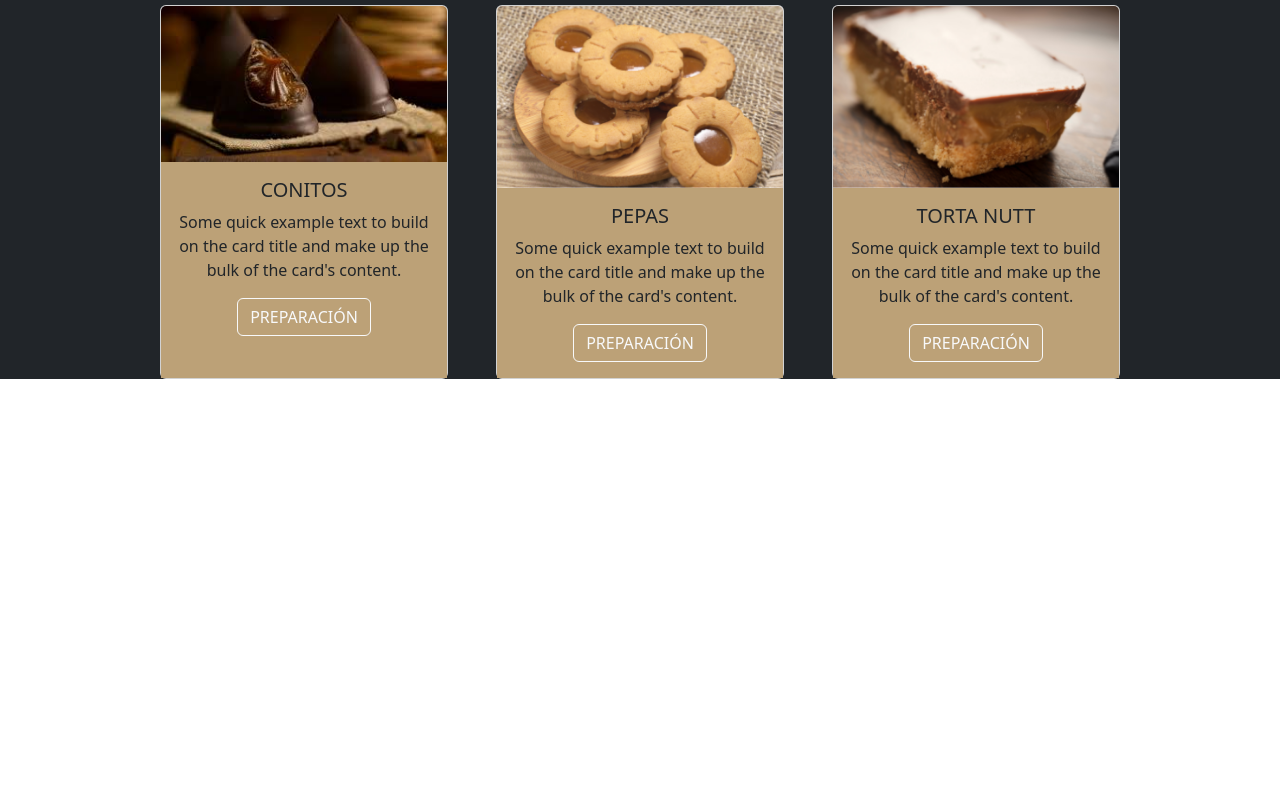
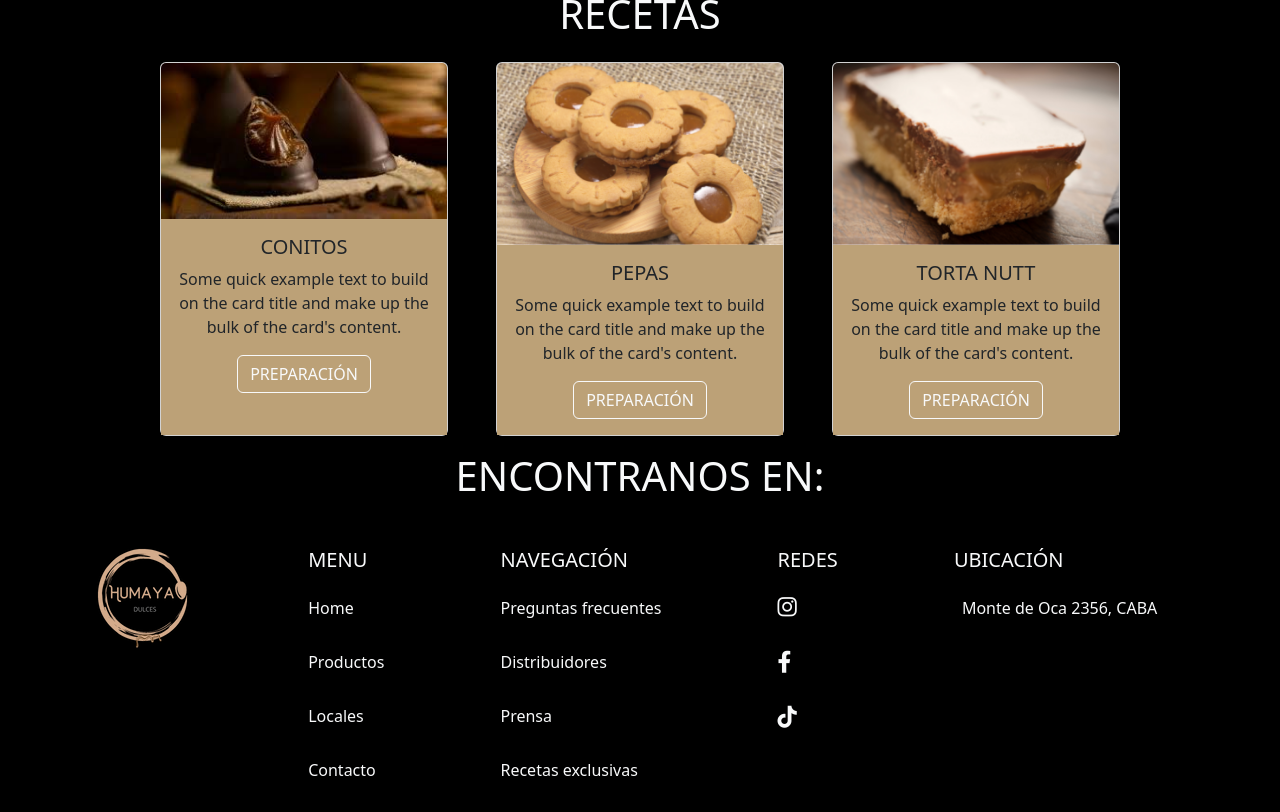
Before and after one commit to nancycrojas/humaya, a plain HTML site: page index.html in a window 1280 px wide. Shown: the part 3555-4367 px from the top of the page. Before the commit the page ends 3934 px from the top, so only its background shows below. Drawn offline with nearby package versions, Linux system fonts and the light colour scheme; grey boxes are pictures that could not be loaded.

Commit message:
Add footer

```diff
--- a/index.html
+++ b/index.html
@@ -4,11 +4,20 @@
     <meta charset="utf-8" />
     <meta name="viewport" content="width=device-width, initial-scale=1" />
     <link rel="shortcut icon" href="./assets/logo.png" type="image/x-icon" />
+    <!--Bootstrap-->
     <link
       href="https://cdn.jsdelivr.net/npm/bootstrap@5.2.3/dist/css/bootstrap.min.css"
       rel="stylesheet"
       integrity="sha384-rbsA2VBKQhggwzxH7pPCaAqO46MgnOM80zW1RWuH61DGLwZJEdK2Kadq2F9CUG65"
       crossorigin="anonymous"
+    />
+    <!--FontAwesome-->
+    <link
+      rel="stylesheet"
+      href="https://cdnjs.cloudflare.com/ajax/libs/font-awesome/6.4.0/css/all.min.css"
+      integrity="sha512-iecdLmaskl7CVkqkXNQ/ZH/XLlvWZOJyj7Yy7tcenmpD1ypASozpmT/E0iPtmFIB46ZmdtAc9eNBvH0H/ZpiBw=="
+      crossorigin="anonymous"
+      referrerpolicy="no-referrer"
     />
     <!--La hoja de estilo propia tiene que estar debajo de Bootstrap para que lo pise-->
     <link rel="stylesheet" href="style.css" />
@@ -213,8 +222,14 @@
         </div>
       </section>
       <section class="contactanos d-flex" id="contacto">
-        <img src="./assets/contacto/maicena.png" alt="alfajores de maicena" />
-        <div>
+        <div class="container-form">
+          <img
+            class="img-form"
+            src="./assets/contacto/maicena.png"
+            alt="alfajores de maicena"
+          />
+        </div>
+        <div class="container-form">
           <h3 class="px-5 pt-5">
             Dejanos tu consulta y nuestro personal se pondrá en contacto a la
             brevedad
@@ -253,7 +268,7 @@
           </form>
         </div>
       </section>
-      <section class="bg-dark">
+      <section class="bg-black">
         <h2 class="text-center text-light p-3 display-6">RECETAS</h2>
         <div class="recetas d-flex justify-content-center gap-5">
           <div class="card text-center" style="width: 18rem">
@@ -310,6 +325,97 @@
         </div>
       </section>
     </main>
+    <footer class="bg-black">
+      <section class="bg-black">
+        <h2 class="text-center text-light p-3 display-6">ENCONTRANOS EN:</h2>
+      </section>
+      <div class="d-flex justify-content-evenly text-light">
+        <div class="m-4 hidden">
+          <img src="./assets/logo.png" alt="logo" />
+        </div>
+        <div class="hidden">
+          <h5 class="m-4">MENU</h5>
+          <ul class="m-4 list-unstyled">
+            <li class="nav-item-footer">
+              <a class="nav-link" aria-current="page" href="#">Home</a>
+            </li>
+            <li class="nav-item-footer">
+              <a class="nav-link" href="#productos">Productos</a>
+            </li>
+            <li class="nav-item-footer">
+              <a class="nav-link" href="#">Locales</a>
+            </li>
+            <li>
+              <a class="nav-link" href="#contacto">Contacto</a>
+            </li>
+          </ul>
+        </div>
+        <div class="hidden">
+          <h5 class="m-4">NAVEGACIÓN</h5>
+          <ul class="m-4 list-unstyled">
+            <li class="nav-item-footer">
+              <a class="nav-link" aria-current="page" href="#"
+                >Preguntas frecuentes</a
+              >
+            </li>
+            <li class="nav-item-footer">
+              <a class="nav-link" href="#">Distribuidores</a>
+            </li>
+            <li class="nav-item-footer">
+              <a class="nav-link" href="#">Prensa</a>
+            </li>
+            <li class="nav-item-footer">
+              <a class="nav-link" href="#">Recetas exclusivas</a>
+            </li>
+          </ul>
+        </div>
+        <div>
+          <h5 class="m-4 hidden">REDES</h5>
+          <ul class="m-4 list-unstyled redes">
+            <li class="nav-item-footer">
+              <a
+                class="nav-link"
+                href="https://www.instagram.com/"
+                target="_blank"
+                ><i class="fa-brands fa-instagram"></i
+              ></a>
+            </li>
+            <li class="nav-item-footer">
+              <a
+                class="nav-link"
+                href="https://www.facebook.com/"
+                target="_blank"
+                ><i class="fa-brands fa-facebook-f"></i
+              ></a>
+            </li>
+            <li class="nav-item-footer">
+              <a
+                class="nav-link"
+                href="https://www.tiktok.com/es/"
+                target="_blank"
+                ><i class="fa-brands fa-tiktok"></i
+              ></a>
+            </li>
+          </ul>
+        </div>
+        <div class="hidden">
+          <h5 class="m-4">UBICACIÓN</h5>
+          <ul>
+            <li class="list-unstyled"><p>Monte de Oca 2356, CABA</p></li>
+            <li class="list-unstyled">
+              <iframe
+                src="https://www.google.com/maps/embed?pb=!1m18!1m12!1m3!1d3282.0394050864666!2d-58.373096024269984!3d-34.653707760140016!2m3!1f0!2f0!3f0!3m2!1i1024!2i768!4f13.1!3m3!1m2!1s0x95a334aab78be889%3A0xe808082ff7311cac!2sAv.%20Montes%20de%20Oca%202356%2C%20Buenos%20Aires!5e0!3m2!1ses!2sar!4v1691895638351!5m2!1ses!2sar"
+                width="250"
+                height="150"
+                allowfullscreen=""
+                loading="lazy"
+                referrerpolicy="no-referrer-when-downgrade"
+              ></iframe>
+            </li>
+          </ul>
+        </div>
+      </div>
+    </footer>
     <footer></footer>
     <script
       src="https://cdn.jsdelivr.net/npm/bootstrap@5.2.3/dist/js/bootstrap.bundle.min.js"
--- a/style.css
+++ b/style.css
@@ -66,6 +66,16 @@ header {
   height: 450px;
 }
 
+.container-form {
+  width: 50%;
+}
+
+.img-form {
+  width: 100%;
+  object-fit: cover;
+  height: 620px;
+}
+
 .producto-img {
   width: 100%;
   height: 450px;
@@ -85,15 +95,36 @@ header {
   background-color: #bca177;
 }
 
+.nav-item-footer {
+  margin-bottom: 30px;
+}
+
+.fa-brands {
+  font-size: 22px;
+}
+
 @media (max-width: 1000px) {
   .navbar-nav {
     gap: 0px;
+  }
+  .hidden {
+    display: none;
+  }
+  .redes {
+    display: flex;
+    gap: 30px;
+  }
+  .fa-brands {
+    font-size: 32px;
   }
 }
 
 @media (max-width: 780px) {
   .banner p {
     font-size: 18px;
+  }
+  .banner {
+    width: 80%;
   }
   .cont-prod {
     display: flex;
@@ -102,7 +133,8 @@ header {
   .producto-dos {
     flex-direction: column-reverse;
   }
-  .container-productos {
+  .container-productos,
+  .container-form {
     width: 100%;
   }
   .producto-cuatro,
```
